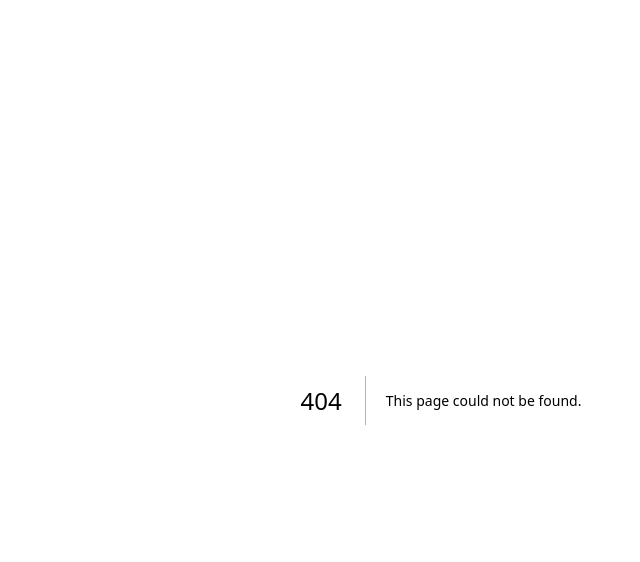
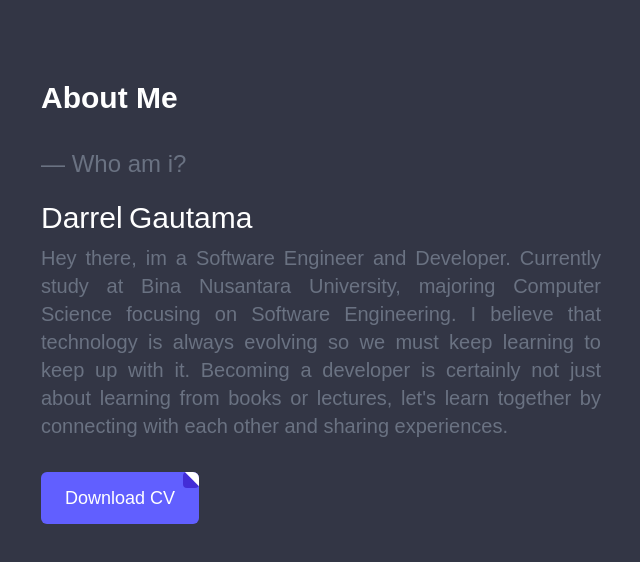
Before and after one commit to DarrelG/Portofolio2.0, a Next.js app: page /MyStory in a window 1280 px wide. Before the commit this address had no page. Shown: the top 562 px of the page, without its empty margins (199-839 px from the left). Built offline with nearby package versions, Linux system fonts and the light colour scheme.

Commit message:
Adding About me page

```diff
--- /dev/null
+++ b/src/app/MyStory/page.tsx
@@ -0,0 +1,32 @@
+const MyStory = () =>{
+    return(
+        <div>
+            <div className="mainContainer p-20 aboutme">
+                <div className="text-gray-500 ml-40 text-2xl w-1/2">
+                    <div className="text-3xl text-white font-bold">About Me</div><br />
+                    <div>— Who am i?</div><br /><br />
+                    <div className="text-justify text-xl">
+                        Hey there, im a Software Engineer and Developer. Currently study at Bina Nusantara University, majoring
+                        Computer Science focusing on Software Engineering. I believe that technology is always evolving so
+                        we must keep learning to keep up with it. Becoming a developer is certainly not just about learning
+                        from books or lectures, let&apos;s learn together by connecting with each other and sharing experiences.
+                    </div>
+                    <br />
+                    <div>
+                        <a href="./Darrel's Resume.pdf" download>
+                            <button className="relative flex items-center px-6 py-3 overflow-hidden font-normal text-lg transition-all bg-indigo-500 rounded-md group hover:cursor-pointer">
+                                <span className="absolute top-0 right-0 inline-block w-4 h-4 transition-all duration-500 ease-in-out bg-indigo-700 rounded group-hover:-mr-4 group-hover:-mt-4">
+                                    <span className="absolute top-0 right-0 w-5 h-5 rotate-45 translate-x-1/2 -translate-y-1/2 bg-white" />
+                                </span>
+                                <span className="absolute bottom-0 left-0 w-full h-full transition-all duration-500 ease-in-out delay-200 -translate-x-full bg-indigo-600 rounded-md group-hover:translate-x-0" />
+                                <span className="relative w-full text-left text-white transition-colors duration-200 ease-in-out group-hover:text-white">Download CV</span>
+                            </button>
+                        </a>
+                    </div>
+                </div>
+            </div>
+        </div>
+    )
+}
+
+export default MyStory;
--- a/src/app/globals.css
+++ b/src/app/globals.css
@@ -49,14 +49,18 @@ body{
   opacity: 0;
 }
 
+.ctas{
+  transform: translateY(300%);
+  opacity: 0;
+  text-transform: uppercase;
+}
+
 .cta {
   border: none;
   background: none;
   cursor: pointer;
   color: white;
-  transform: translateY(300%);
   transition: transform 1s ease-out;
-  opacity: 0;
 }
 
 .cta span {
@@ -64,7 +68,6 @@ body{
   letter-spacing: 4px;
   font-size: 14px;
   padding-right: 15px;
-  text-transform: uppercase;
 }
 
 .cta svg {
@@ -141,7 +144,7 @@ body{
 
 #Contact{
   background-color: #333645;
-  height: 75vh;
+  height: 90vh;
 }
 
 .slide-in{
@@ -149,3 +152,7 @@ body{
   transition: .75s ease-out;
   opacity: 1;
 }
+
+.aboutme{
+  height: 100vh;
+}
--- a/src/app/layout.tsx
+++ b/src/app/layout.tsx
@@ -1,24 +1,35 @@
-/* eslint-disable @next/next/no-page-custom-font */
-import type { Metadata } from "next";
-import "./globals.css";
+'use client';
 
-export const metadata: Metadata = {
-  title: "Darrel's Portfolio",
-};
+import { usePathname } from 'next/navigation';
+import { useEffect, useState } from 'react';
+import './globals.css';
 
-export default function RootLayout({
-children,
-}: Readonly<{
-  children: React.ReactNode;
-}>) {
+export default function RootLayout({ children }: { children: React.ReactNode }) {
+  const pathname = usePathname();
+  const [animateToCenter, setAnimateToCenter] = useState(false);
+
+  useEffect(() => {
+    if (pathname === '/MyStory') {
+      setAnimateToCenter(true);
+    } else {
+      setAnimateToCenter(false);
+    }
+  }, [pathname]);
+
   return (
     <html lang="en">
-      <head>
-        <link rel="preconnect" href="https://fonts.googleapis.com" />
-        <link rel="preconnect" href="https://fonts.gstatic.com" />
-        <link href="https://fonts.googleapis.com/css2?family=Josefin+Sans:ital,wght@0,100..700;1,100..700&display=swap" rel="stylesheet"></link>
-      </head>
       <body>
+        <div className={`fixed z-50 transition-all duration-700
+        ${animateToCenter ? 'top-30 p-20 ml-40 font-normal text-3xl text-white' : 'text-white text-7xl top-0 left-0 p-20 ml-40 opacity-0 font-bold w-1/2'}`}>
+          <div className="relative h-max mb-10">
+            <div className={`absolute transition-all ${animateToCenter ? 'left-0 top-0 duration-1000 delay-500' : 'left-0 top-0 duration-500'}`}>
+              Darrel
+            </div>
+            <div className={`absolute transition-all ${animateToCenter ? 'left-22 top-0 opacity-100 duration-1000 delay-500' : 'left-0 top-18 opacity-500 duration-500'}`}>
+              Gautama
+            </div>
+          </div>
+      </div>
         {children}
       </body>
     </html>
```
Also changed, not shown: src/app/page.tsx (+45 -3 lines), 1 other file (tests, documents, lock files or other folders).
